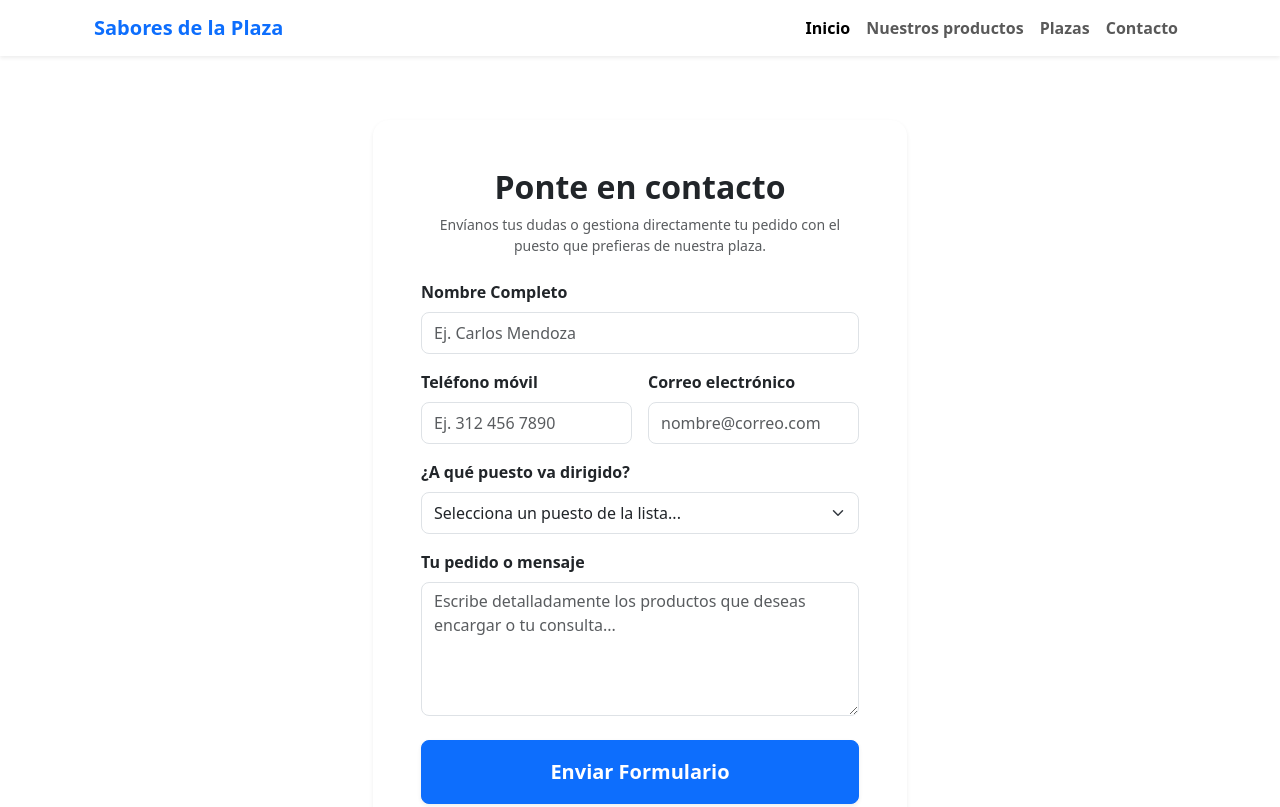
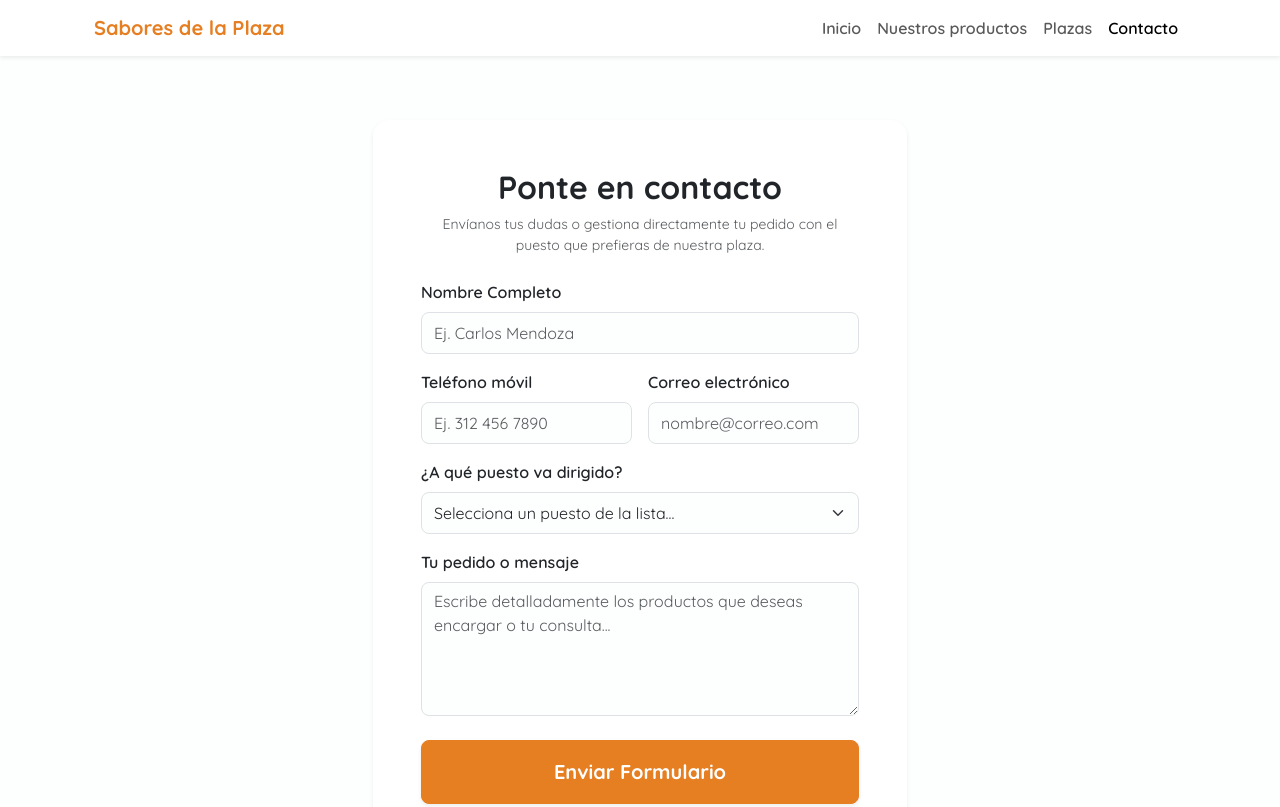
Before and after one commit to FBejaranoCastano/TALLER-BOOTTRAP, a plain HTML site: page contacto.html in a window 1280 px wide. Shown: the top 807 px of the page. Drawn offline with nearby package versions, Linux system fonts and the light colour scheme.

Commit message:
Revisión

```diff
--- a/contacto.html
+++ b/contacto.html
@@ -10,6 +10,7 @@
     <link href="https://fonts.googleapis.com/css2?family=Quicksand:wght@400;600;700&display=swap" rel="stylesheet">
 
     <link href="https://cdn.jsdelivr.net/npm/bootstrap@5.3.3/dist/css/bootstrap.min.css" rel="stylesheet">
+    <link rel="stylesheet" href="estilos.css">
 
 </head>
 <body>
@@ -24,26 +25,20 @@
         </button>
         <div class="collapse navbar-collapse" id="navbarNav">
             <ul class="navbar-nav ms-auto fw-semibold">
-                <li class="nav-item"><a class="nav-link active" href="index.html">Inicio</a></li>
+                <li class="nav-item"><a class="nav-link " href="index.html">Inicio</a></li>
                 <li class="nav-item"><a class="nav-link" href="productos.html">Nuestros productos</a></li>
                 <li class="nav-item"><a class="nav-link" href="plazas.html">Plazas</a></li>
-                <li class="nav-item"><a class="nav-link" href="contacto.html">Contacto</a></li>
+                <li class="nav-item"><a class="nav-link active" href="contacto.html">Contacto</a></li>
             </ul>
         </div>
     </div>
 </nav>
 
-<!-- ==========================================
-     CONTENIDO PRINCIPAL: FORMULARIO CENTRADO
-     ========================================== -->
 <main class="container px-4 py-5 my-3">
-    <!-- REQUERIMIENTO 3: El uso de justify-content-center centra la fila -->
     <div class="row justify-content-center">
 
-        <!-- col-12 en celular (ancho completo); col-md-8 y col-lg-6 evitan que ocupe todo el ancho en pantallas grandes -->
         <div class="col-12 col-md-8 col-lg-6">
 
-            <!-- Tarjeta contenedora estética -->
             <div class="card border-0 shadow-sm p-4 p-sm-5 rounded-4 bg-white">
                 <h1 class="fw-bold text-center h2 mb-2">Ponte en contacto</h1>
                 <p class="text-muted text-center mb-4 small">Envíanos tus dudas o gestiona directamente tu pedido con el
@@ -51,14 +46,12 @@
 
                 <form action="#" method="POST">
 
-                    <!-- REQUERIMIENTO 1 Y 2: Campo Nombre conectado correctamente (for -> id) -->
                     <div class="mb-3">
                         <label for="campoNombre" class="form-label fw-semibold">Nombre Completo</label> <input
                             type="text" class="form-control py-2 rounded-3" id="campoNombre"
                             placeholder="Ej. Carlos Mendoza" required>
                     </div>
 
-                    <!-- REQUERIMIENTO 1 Y 2: Campos de contacto vinculados -->
                     <div class="row g-3 mb-3">
                         <div class="col-12 col-sm-6">
                             <label for="campoTelefono" class="form-label fw-semibold">Teléfono móvil</label> <input
@@ -72,7 +65,6 @@
                         </div>
                     </div>
 
-                    <!-- REQUERIMIENTO 1 Y 2: Menú selectivo para elegir el puesto de interés -->
                     <div class="mb-3">
                         <label for="campoPuesto" class="form-label fw-semibold">¿A qué puesto va dirigido?</label>
                         <select class="form-select py-2 rounded-3" id="campoPuesto" required>
@@ -81,12 +73,9 @@
                             <option value="frutas">Frutas Doña María</option>
                             <option value="panaderia">El Horno Artesanal</option>
                             <option value="almuerzos">Almuerzos Caseros</option>
-                            <option value="jugos">Jugos Naturales Éxtasis</option>
-                            <option value="cafe">Rincón del Café</option>
                         </select>
                     </div>
 
-                    <!-- REQUERIMIENTO 1 Y 2: Espacio de texto amplio para el mensaje o pedido -->
                     <div class="mb-4">
                         <label for="campoMensaje" class="form-label fw-semibold">Tu pedido o mensaje</label> <textarea
                             class="form-control rounded-3" id="campoMensaje" rows="5"
@@ -94,7 +83,6 @@
                             required></textarea>
                     </div>
 
-                    <!-- REQUERIMIENTO 2: Botón de envío muy visible, grande y con sombra visual -->
                     <button type="submit" class="btn btn-primary w-100 py-3 fw-bold shadow-sm rounded-3 fs-5">
                         Enviar Formulario
                     </button>
@@ -108,7 +96,6 @@
 </main>
 
 
-<!-- SECCIÓN DE PREGUNTAS FRECUENTES (ACCORDION) -->
 <section class="py-5 bg-white">
     <div class="container px-4">
         <div class="row justify-content-center">
@@ -169,9 +156,6 @@
     </div>
 </section>
 
-<!-- ==========================================
-     PIE DE PÁGINA (DATOS DEL COLECTIVO)
-     ========================================== -->
 <footer class="bg-dark text-white py-5 mt-5">
     <div class="container px-4">
         <div class="row g-4 text-center text-md-start">
@@ -205,7 +189,6 @@
     </div>
 </footer>
 
-<!-- 4. JavaScript de Bootstrap (Con atributo defer) -->
 <script src="https://cdn.jsdelivr.net/npm/bootstrap@5.3.3/dist/js/bootstrap.bundle.min.js" defer></script>
 </body>
 </html>
```
Also changed, not shown: plazas.html (+3 -3 lines), productos.html (+3 -2 lines).
